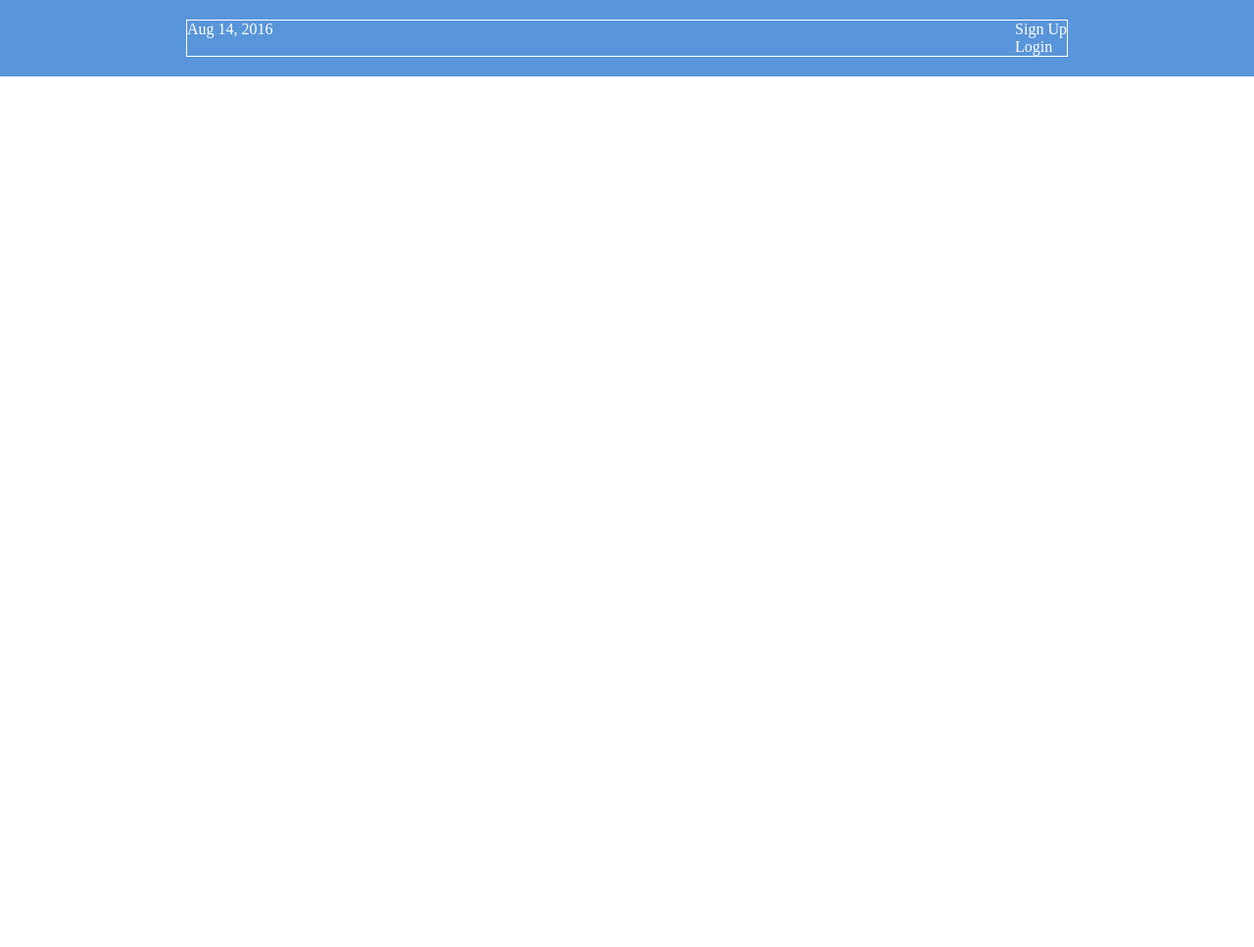
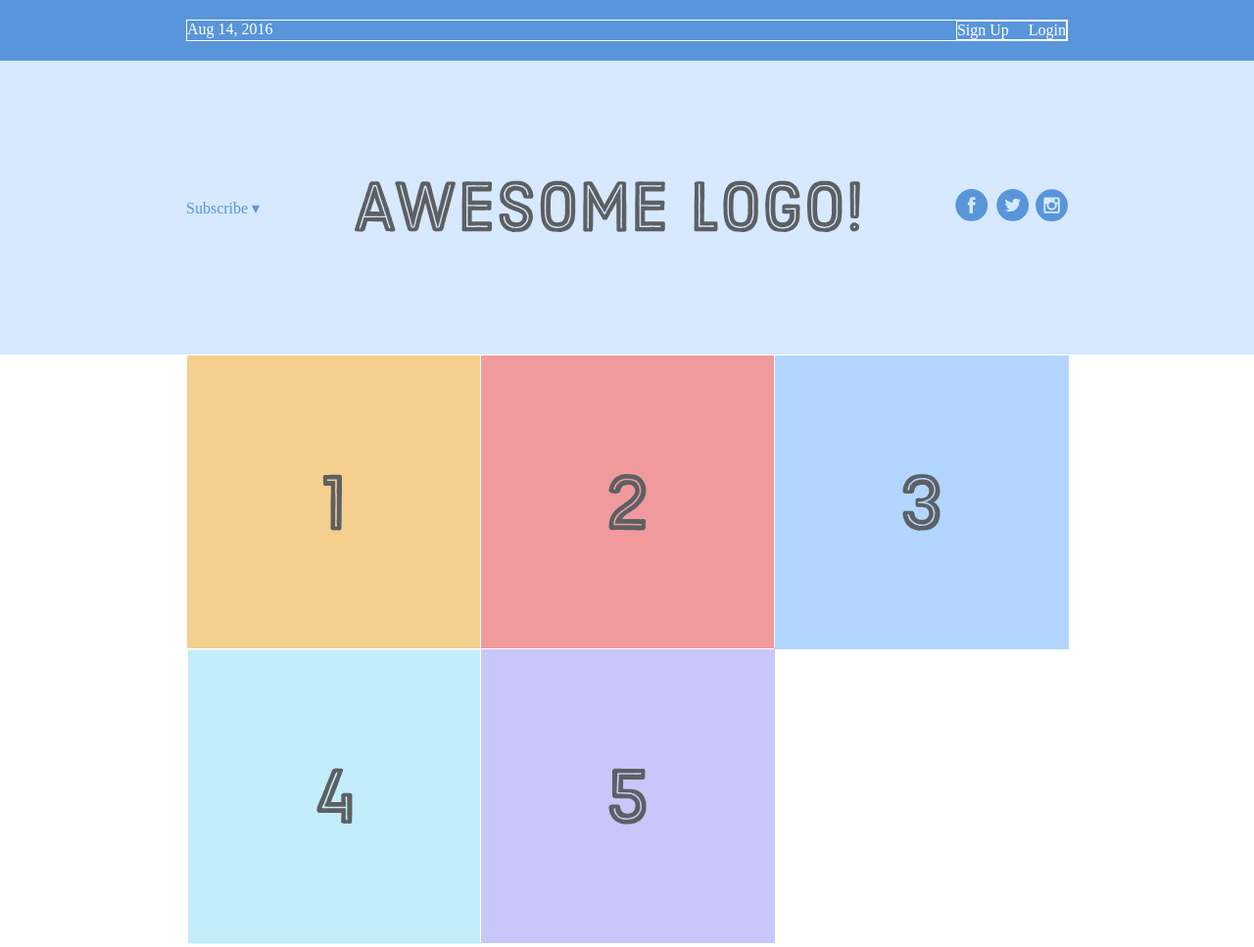
Before and after one commit to luyvannda/flexbox-practice, a plain HTML site: page index.html in a window 1280 px wide. Shown: the whole page at 98% size. Before the commit the page ends 800 px from the top, so only its background shows below. Drawn offline with Linux system fonts and the light colour scheme.

Commit message:
follow instruction to style flex box container and flex items

```diff
--- a/index.html
+++ b/index.html
@@ -17,6 +17,34 @@
       </div>
     </div>
   </div>
+
+  <div class='header-container'>
+    <div class='header'>
+      <div class='subscribe'>Subscribe &#9662;</div>
+      <div class='logo'><img src='images/awesome-logo.svg' /></div>
+      <div class='social'><img src='images/social-icons.svg' /></div>
+    </div>
+  </div>
+
+  <div class='photo-grid-container'>
+    <div class='photo-grid'>
+      <div class='photo-grid-item first-item'>
+        <img src='images/one.svg' />
+      </div>
+      <div class='photo-grid-item'>
+        <img src='images/two.svg' />
+      </div>
+      <div class='photo-grid-item'>
+        <img src='images/three.svg' />
+      </div>
+      <div class='photo-grid-item'>
+        <img src='images/four.svg' />
+      </div>
+      <div class='photo-grid-item last-item'>
+        <img src='images/five.svg' />
+      </div>
+    </div>
+  </div>
 </body>
 
 </html>
--- a/styles.css
+++ b/styles.css
@@ -20,3 +20,47 @@
   display: flex;
   justify-content: space-between;
 }
+
+.links {
+  border: 1px solid #fff;
+  /* For debugging */
+  display: flex;
+  justify-content: flex-end;
+}
+
+.login {
+  margin-left: 20px;
+}
+
+.header-container {
+  color: #5995DA;
+  background-color: #D6E9FE;
+  display: flex;
+  justify-content: center;
+}
+
+.header {
+  width: 900px;
+  height: 300px;
+  display: flex;
+  justify-content: space-between;
+  align-items: center;
+}
+
+.photo-grid-container {
+  display: flex;
+  justify-content: center;
+}
+
+.photo-grid {
+  width: 900px;
+  display: flex;
+  justify-content: flex-start;
+  flex-wrap: wrap;
+}
+
+.photo-grid-item {
+  border: 1px solid #fff;
+  width: 300px;
+  height: 300px;
+}
```
